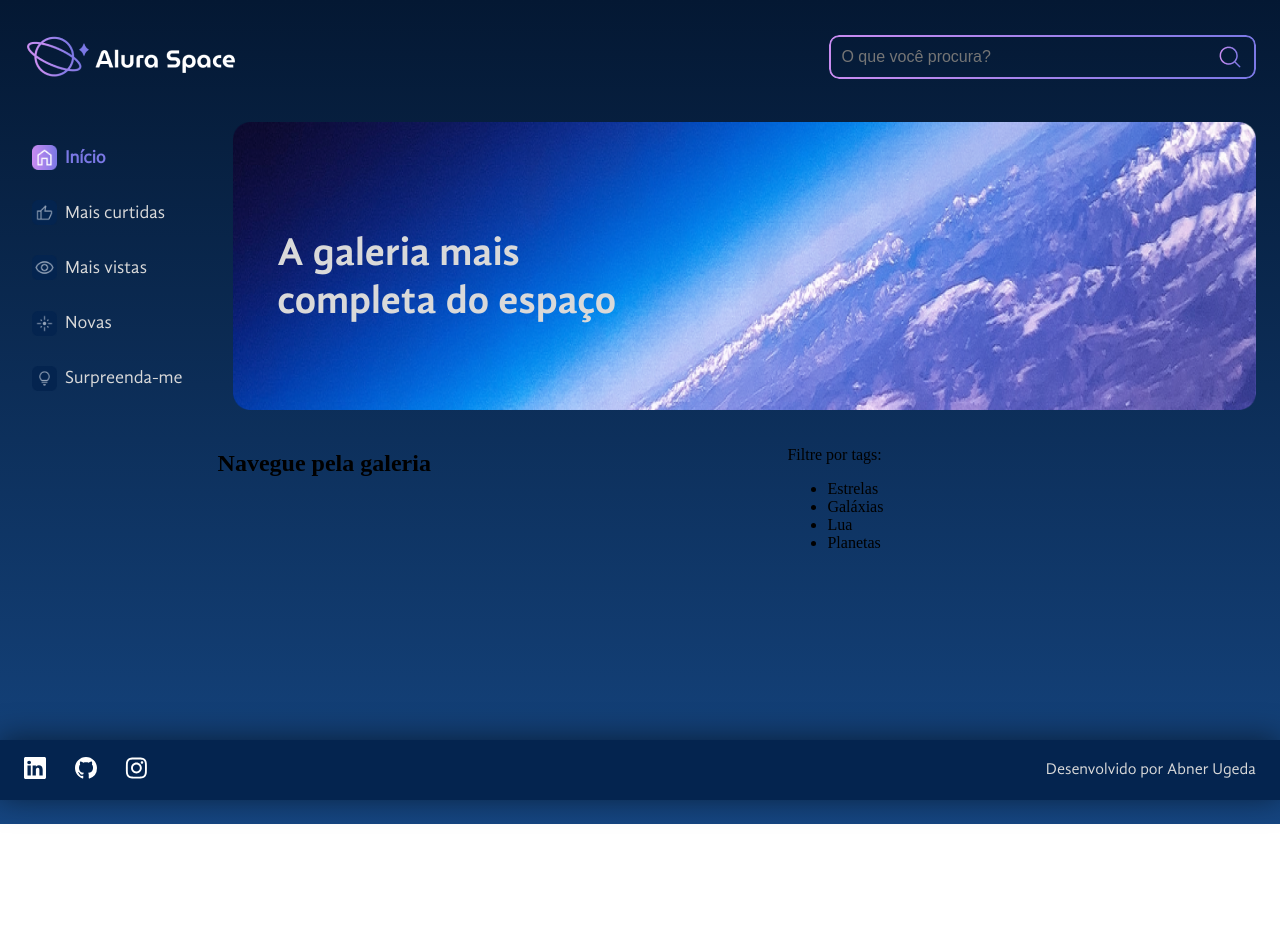
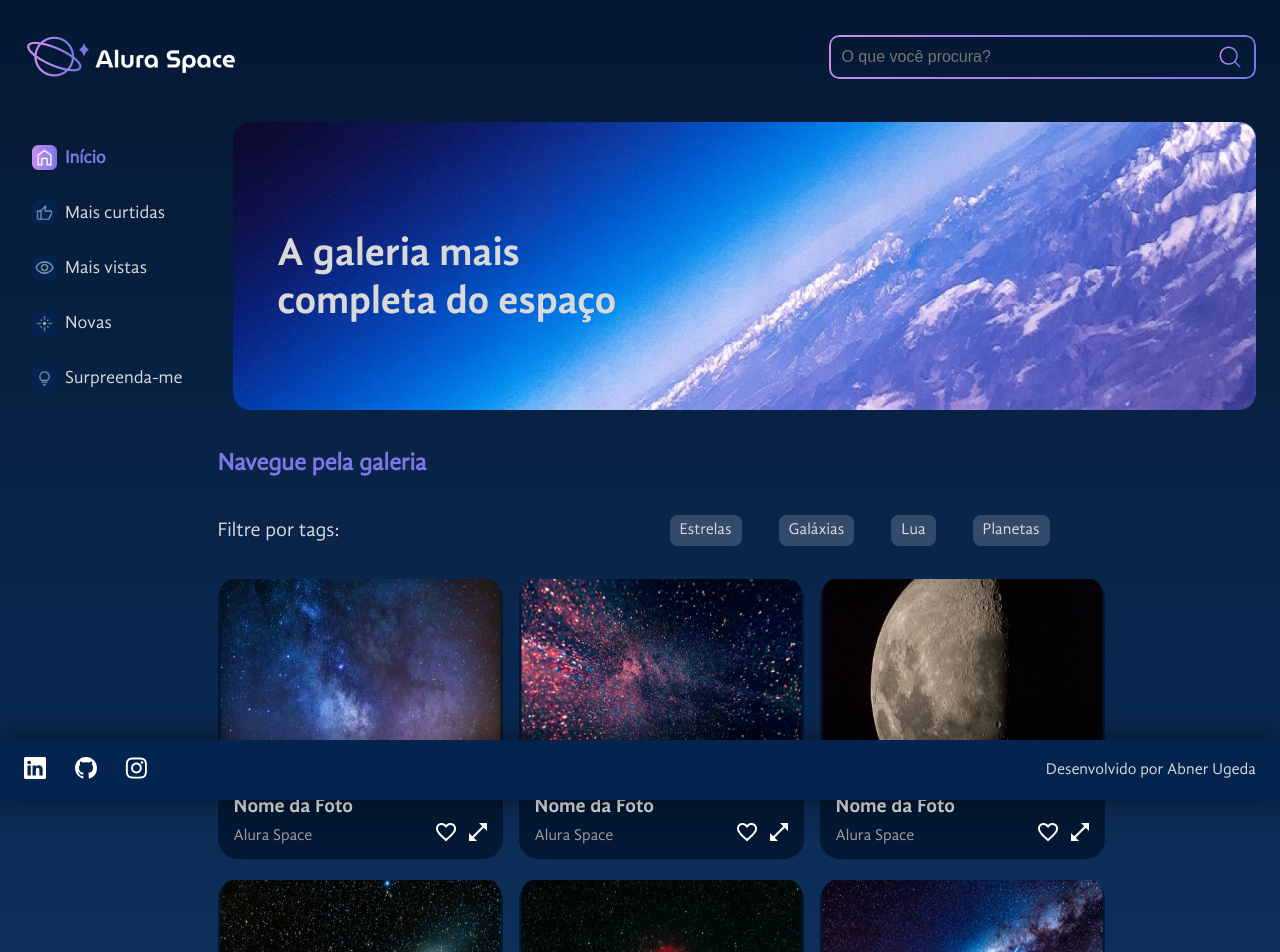
Before and after one commit to Abnerugeda/Site-Space, a React (Create React App) app: page / in a window 1280 px wide. Shown: the top 952 px of the page. Before the commit the page ends 824 px from the top, so only its background shows below. Built offline with nearby package versions, Linux system fonts and the light colour scheme.

Commit message:
Estilização da galeria e das TAGS criadas e finalizadas.

```diff
--- a/src/components/Gallery/Gallery.module.scss
+++ b/src/components/Gallery/Gallery.module.scss
@@ -1,7 +1,76 @@
+@import "../../styles/variaveis";
+
 .galeria {
+  font-family: $fonte-normal;
+  margin-bottom: 2rem;
+
+  h2 {
+    color: $roxo;
+    font-size: 24px;
+  }
+
+  &__cards {
+    list-style: none;
+    padding: 0;
     display: flex;
-    justify-content: space-between;
-    align-items: flex-start;
-    margin-left: 17%;
-    margin-top: 1rem;
+    width: 100%;
+    flex-wrap: wrap;
   }
+
+  &__card {
+    background-color: $azul-escuro;
+    border-radius: 20px;
+    height: 280px;
+    width: 285px;
+    margin-right: 1rem;
+    margin-bottom: 1.35rem;
+    cursor: pointer;
+
+    &:hover {
+      box-shadow: rgba(0, 0, 0, 0.25) 0px 25px 50px -12px;
+      -moz-transform: scale(1.1);
+      -webkit-transform: scale(1.1);
+      transform: scale(1.025);
+      transition: 0.18s;
+    }
+
+    div {
+      display: flex;
+      justify-content: space-between;
+      align-items: center;
+      padding: 0 1rem;
+      box-sizing: border-box;
+      width: 100%;
+
+      p {
+        margin: 0;
+        margin-top: 0.5rem;
+        color: $cinza-claro;
+      }
+
+      span {
+        width: 20%;
+        display: flex;
+        justify-content: space-between;
+        align-items: center;
+
+        img {
+          cursor: pointer;
+        }
+      }
+    }
+  }
+
+  &__imagem {
+    height: 75%;
+    width: 100%;
+  }
+
+  &__descricao {
+    margin: 0;
+    padding: 0 16px;
+    font-size: 1.25rem;
+    color: $cor-do-texto;
+    font-family: $fonte-bold;
+  }
+}
--- a/src/components/Gallery/index.jsx
+++ b/src/components/Gallery/index.jsx
@@ -1,12 +1,37 @@
 import React from 'react'
 import styles from './Gallery.module.scss'
 import Tags from '../Tags'
+import pictures from './pictures.json'
+import open from "./open.png"
+import favorite from "./favorito.png"
+
+
 export default function Gallery() {
   return (
     <section className={styles.galeria}>
         <h2>Navegue pela galeria</h2>
         <Tags/>
-        <ul></ul>
+        <ul className={styles.galeria__cards}>
+          {pictures.map((pictures) => {
+            return(
+              <li key={pictures.id} className={styles.galeria__card}>
+                <img
+                  className={styles.galeria__imagem}
+                  src={pictures.imagem}
+                  alt={pictures.titulo}
+                />
+              <p className={styles.galeria__descricao}>{pictures.titulo}</p>
+              <div>
+                <p>{pictures.creditos}</p>
+                <span>
+                  <img src={favorite} alt="ícone coração de curtir" />
+                  <img src={open} alt="ícone de abrir modal" />
+                </span>
+              </div>
+              </li>
+            )
+          })}
+        </ul>
     </section>
   )
 }
--- a/src/components/Tags/index.jsx
+++ b/src/components/Tags/index.jsx
@@ -3,9 +3,9 @@ import styles from './Tags.module.scss'
 
 export default function Tags() {
   return (
-    <div>
+    <div className={styles.tags}>
         <p>Filtre por tags:</p>
-        <ul>
+        <ul className={styles.tags__lista}>
             <li>Estrelas</li>
             <li>Galáxias</li>
             <li>Lua</li>
--- a/src/screens/InitialScreen/InitialScreen.module.scss
+++ b/src/screens/InitialScreen/InitialScreen.module.scss
@@ -32,3 +32,11 @@ main {
       }
     }
   }
+
+  .galeria {
+    display: flex;
+    justify-content: space-between;
+    align-items: flex-start;
+    margin-left: 17%;
+    margin-top: 1rem;
+  }
--- a/src/screens/InitialScreen/index.jsx
+++ b/src/screens/InitialScreen/index.jsx
@@ -18,7 +18,7 @@ export default function InitialScreen(){
                     </div>
                 </section>
             </main>
-            <div>
+            <div className={styles.galeria}>
                 <Gallery/>
             </div>
             <Footer/>
```
Also changed, not shown: src/components/Gallery/favorito.png (renamed from src/assets/favorito.png), src/components/Gallery/open.png (renamed from src/assets/open.png).
